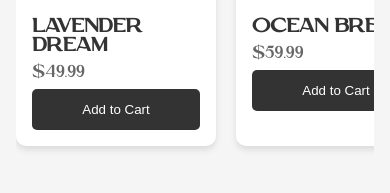
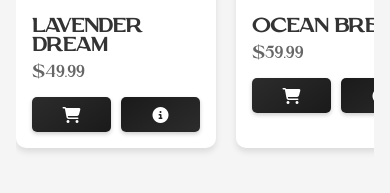
Before and after one commit to HunainxAhmed/zenthe-scents, a plain HTML site: page index.html in a window 390 px wide. Shown: the part 833-1026 px from the top of the page. Drawn offline with nearby package versions, Linux system fonts and the light colour scheme.

Commit message:
Add files via upload

```diff
--- a/index.html
+++ b/index.html
@@ -81,43 +81,64 @@
                         <img src="https://images.pexels.com/photos/932577/pexels-photo-932577.jpeg?auto=compress&cs=tinysrgb&w=1260&h=750&dpr=1" alt="Lavender Dream Perfume">
                         <h3>Lavender Dream</h3>
                         <p class="price">$49.99</p>
-                        <button class="add-to-cart">Add to Cart</button>
+                        <div class="button-group">
+                            <button class="add-to-cart"><span class="button-text">Add to Cart</span><i class="fas fa-shopping-cart"></i></button>
+                            <button class="details"><span class="button-text">Details</span><i class="fas fa-info-circle"></i></button>
+                        </div>
                     </div>
                     <div class="product-card">
                         <img src="https://images.pexels.com/photos/12538207/pexels-photo-12538207.jpeg?auto=compress&cs=tinysrgb&w=1260&h=750&dpr=1" alt="Ocean Breeze Perfume">
                         <h3>Ocean Breeze</h3>
                         <p class="price">$59.99</p>
-                        <button class="add-to-cart">Add to Cart</button>
+                        <div class="button-group">
+                            <button class="add-to-cart"><span class="button-text">Add to Cart</span><i class="fas fa-shopping-cart"></i></button>
+                            <button class="details"><span class="button-text">Details</span><i class="fas fa-info-circle"></i></button>
+                        </div>
                     </div>
                     <div class="product-card">
                         <img src="https://images.pexels.com/photos/29544077/pexels-photo-29544077/free-photo-of-elegant-perfume-bottle-on-minimalist-background.jpeg?auto=compress&cs=tinysrgb&w=1260&h=750&dpr=1" alt="Rose Garden Perfume">
                         <h3>Rose Garden</h3>
                         <p class="price">$45.99</p>
-                        <button class="add-to-cart">Add to Cart</button>
+                        <div class="button-group">
+                            <button class="add-to-cart"><span class="button-text">Add to Cart</span><i class="fas fa-shopping-cart"></i></button>
+                            <button class="details"><span class="button-text">Details</span><i class="fas fa-info-circle"></i></button>
+                        </div>
                     </div>
                     <div class="product-card">
                         <img src="https://images.pexels.com/photos/8361426/pexels-photo-8361426.jpeg?auto=compress&cs=tinysrgb&w=1260&h=750&dpr=1" alt="Vanilla Bliss Perfume">
                         <h3>Vanilla Bliss</h3>
                         <p class="price">$39.99</p>
-                        <button class="add-to-cart">Add to Cart</button>
+                        <div class="button-group">
+                            <button class="add-to-cart"><span class="button-text">Add to Cart</span><i class="fas fa-shopping-cart"></i></button>
+                            <button class="details"><span class="button-text">Details</span><i class="fas fa-info-circle"></i></button>
+                        </div>
                     </div>
                     <div class="product-card">
                         <img src="https://images.pexels.com/photos/19644205/pexels-photo-19644205/free-photo-of-close-up-of-a-bottle.jpeg?auto=compress&cs=tinysrgb&w=1260&h=750&dpr=1" alt="Citrus Fresh Perfume">
                         <h3>Citrus Fresh</h3>
                         <p class="price">$42.99</p>
-                        <button class="add-to-cart">Add to Cart</button>
+                        <div class="button-group">
+                            <button class="add-to-cart"><span class="button-text">Add to Cart</span><i class="fas fa-shopping-cart"></i></button>
+                            <button class="details"><span class="button-text">Details</span><i class="fas fa-info-circle"></i></button>
+                        </div>
                     </div>
                     <div class="product-card">
                         <img src="https://images.pexels.com/photos/8361492/pexels-photo-8361492.jpeg?auto=compress&cs=tinysrgb&w=1260&h=750&dpr=1" alt="Mint Magic Perfume">
                         <h3>Mint Magic</h3>
                         <p class="price">$47.99</p>
-                        <button class="add-to-cart">Add to Cart</button>
+                        <div class="button-group">
+                            <button class="add-to-cart"><span class="button-text">Add to Cart</span><i class="fas fa-shopping-cart"></i></button>
+                            <button class="details"><span class="button-text">Details</span><i class="fas fa-info-circle"></i></button>
+                        </div>
                     </div>
                     <div class="product-card">
                         <img src="https://images.pexels.com/photos/32291049/pexels-photo-32291049/free-photo-of-elegant-jasmine-perfume-bottle-with-flower.jpeg?auto=compress&cs=tinysrgb&w=1260&h=750&dpr=1" alt="Jasmine Joy Perfume">
                         <h3>Jasmine Joy</h3>
                         <p class="price">$54.99</p>
-                        <button class="add-to-cart">Add to Cart</button>
+                        <div class="button-group">
+                            <button class="add-to-cart"><span class="button-text">Add to Cart</span><i class="fas fa-shopping-cart"></i></button>
+                            <button class="details"><span class="button-text">Details</span><i class="fas fa-info-circle"></i></button>
+                        </div>
                     </div>
                 </div>
             </div>
--- a/style.css
+++ b/style.css
@@ -364,19 +364,48 @@
     margin: 0.5rem 0;
 }
 
-.product-card .add-to-cart {
+.product-card .button-group {
+    display: flex;
+    gap: 10px;
+    margin-top: 1rem;
+}
+
+.product-card .add-to-cart,
+.product-card .details {
+    flex: 1;
     background: #333;
     color: white;
     border: none;
     padding: 0.8rem 1.5rem;
     border-radius: 5px;
     cursor: pointer;
-    transition: background 0.3s ease;
-    width: 100%;
+    transition: all 0.3s ease;
+    display: flex;
+    align-items: center;
+    justify-content: center;
+    gap: 8px;
 }
 
-.product-card .add-to-cart:hover {
+.product-card .add-to-cart:hover,
+.product-card .details:hover {
     background: #555;
+    transform: translateY(-2px);
+}
+
+.product-card .details {
+    background: #666;
+}
+
+.product-card .details:hover {
+    background: #888;
+}
+
+.product-card .button-text {
+    display: inline;
+}
+
+.product-card i {
+    display: none;
 }
 
 /* Media Queries */
@@ -529,6 +558,40 @@
         padding: 0.8rem 2rem;
         font-size: 1rem;
     }
+
+    .product-card .button-text {
+        display: none;
+    }
+
+    .product-card i {
+        display: inline-block;
+        font-size: 1rem;
+    }
+
+    .product-card .add-to-cart,
+    .product-card .details {
+        padding: 0.6rem;
+        background: linear-gradient(145deg, #2c2c2c, #1a1a1a);
+        color: white;
+        border: none;
+        box-shadow: 0 2px 4px rgba(0, 0, 0, 0.2);
+        min-width: 40px;
+    }
+
+    .product-card .add-to-cart:hover,
+    .product-card .details:hover {
+        background: linear-gradient(145deg, #3c3c3c, #2a2a2a);
+        transform: translateY(-1px);
+        box-shadow: 0 4px 8px rgba(0, 0, 0, 0.3);
+    }
+
+    .product-card .details {
+        background: linear-gradient(145deg, #1a1a1a, #2c2c2c);
+    }
+
+    .product-card .details:hover {
+        background: linear-gradient(145deg, #2a2a2a, #3c3c3c);
+    }
 }
 
 @media screen and (max-width: 480px) {
```
